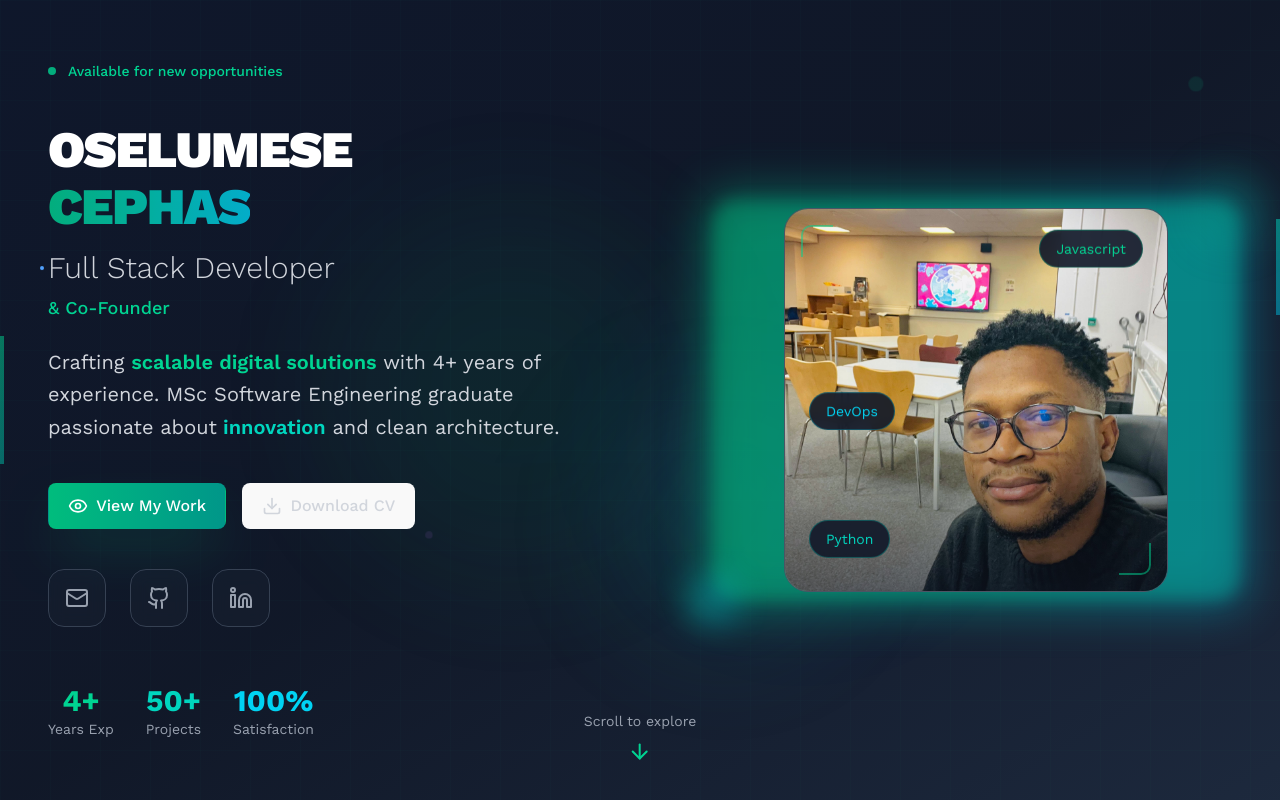
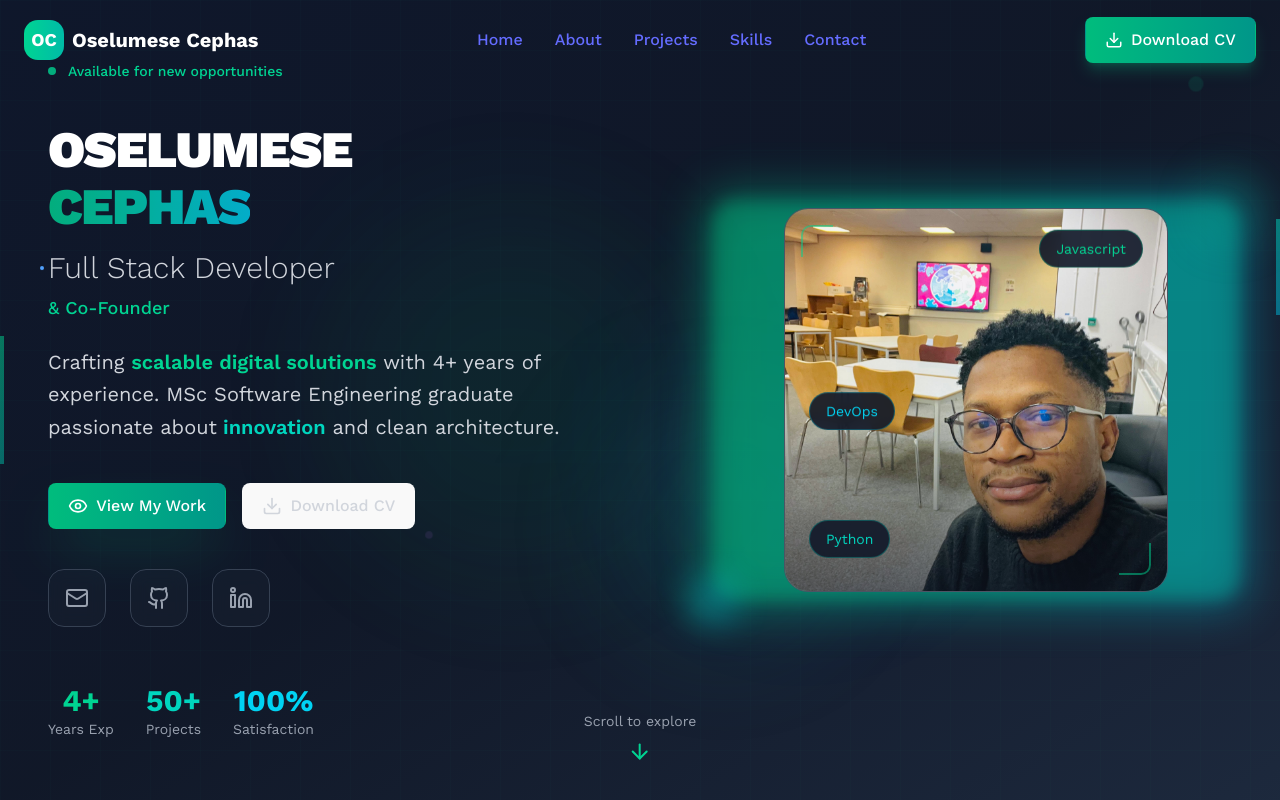
Before and after one commit to cephaz6/cephas-portfolio, a React (Vite) app: page / in a window 1280 px wide. Shown: the top 800 px of the page. Built offline with nearby package versions, Linux system fonts and the light colour scheme.

Commit message:
Updated Navigation

```diff
--- a/src/App.tsx
+++ b/src/App.tsx
@@ -3,6 +3,7 @@ import AboutSection from "./components/AboutSection";
 import HeroSection from "./components/Hero";
 import ProjectsSection from "./components/Projects";
 import SkillsSection from "./components/SkillsSection";
+import Navigation from "./components/Navigation";
 // import ContactSection from "./components/contactSection";
 
 function App() {
@@ -21,7 +22,7 @@ function App() {
       }`}
     >
       {/* Navigation - uncomment when ready */}
-      {/* <Navigation /> */}
+      <Navigation />
 
       <main className="w-full relative">
         {/* Home Section */}
```
